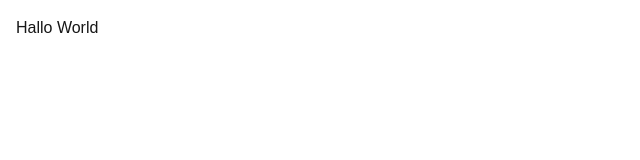
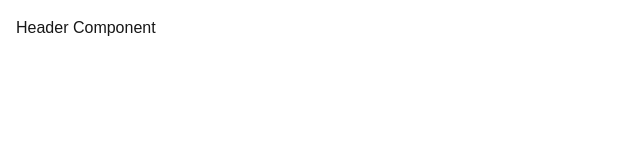
Before and after one commit to leonard-roepcke/icworld, a Next.js app in the folder icworld/: page / in a window 1280 px wide. Shown: the top 160 px of the page, without its empty margins (0-640 px from the left). Built offline with nearby package versions, Linux system fonts and the light colour scheme.

Commit message:
feat: header component

```diff
--- a/icworld/app/page.tsx
+++ b/icworld/app/page.tsx
@@ -1,9 +1,10 @@
 import Image from "next/image";
+import Header from "@/components/header";
 
 export default function Home() {
 	return(
 		<div className="m-4">
-			Hallo World
+			<Header />
 		</div>
 	)
 }
--- /dev/null
+++ b/icworld/components/header.tsx
@@ -0,0 +1,7 @@
+export default function Header() {
+    return (
+        <div>
+            Header Component
+        </div>
+    )
+}
```
